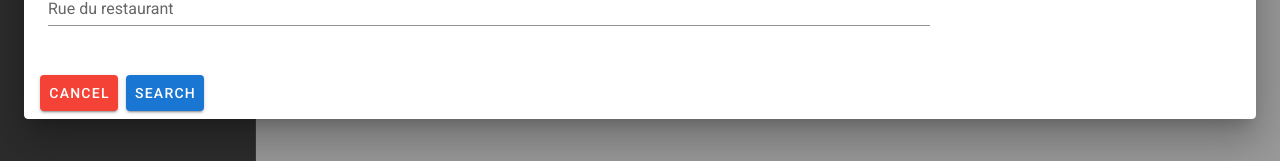
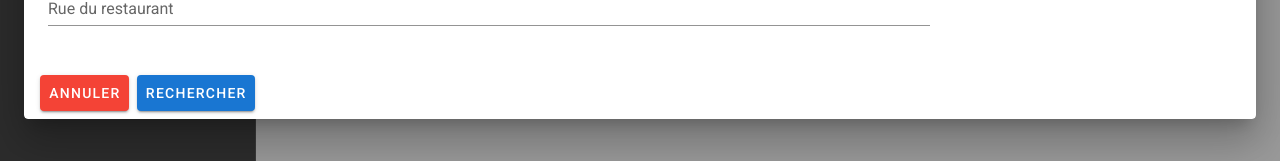
Before and after one commit to Gilles-Marco/M1MIAGE_Web_Restaurant_client, a Vue app: page / in a window 1280 px wide. Both pictures are taken after a click on the button "RECHERCHE AVANCÉE". Shown: the part 522-683 px from the top of the page. Built offline with nearby package versions, Linux system fonts and the light colour scheme; no server answers.

Commit message:
Fix advanced search and click on restaurant's card

```diff
--- a/src/components/advanced_search.vue
+++ b/src/components/advanced_search.vue
@@ -27,8 +27,8 @@
           </v-form>
       </v-card-text>
       <v-card-actions>
-        <v-btn color="red" class="white--text" @click="closeDialog()">Cancel</v-btn>
-        <v-btn color='primary' @click="search()">Search</v-btn>
+        <v-btn color="red" class="white--text" @click="closeDialog()">Annuler</v-btn>
+        <v-btn color='primary' @click="search()">Rechercher</v-btn>
       </v-card-actions>
     </v-card>
   </v-dialog>
--- a/src/components/restaurantCard.vue
+++ b/src/components/restaurantCard.vue
@@ -22,10 +22,10 @@
 
             <v-list>
               <v-list-item class="action_command" @click="$emit('delete-restaurant', restaurant)">
-                <v-list-item-title class="red--text"><v-icon color="red">mdi-delete</v-icon> Delete</v-list-item-title>
+                <v-list-item-title class="red--text"><v-icon color="red">mdi-delete</v-icon> Supprimer</v-list-item-title>
               </v-list-item>
               <v-list-item class="action_command" @click="$emit('edit-restaurant', restaurant)">
-                <v-list-item-title class="gray--text"><v-icon color="gray">mdi-pen</v-icon> Edit</v-list-item-title>
+                <v-list-item-title class="gray--text"><v-icon color="gray">mdi-pen</v-icon> Éditer</v-list-item-title>
               </v-list-item>
             </v-list>
           </v-menu>
@@ -64,11 +64,11 @@ export default {
             default: false
         }
     },
-    data: function(){
-        return {
-            urlDetail: `/RestaurantDetail?id=${this.restaurant._id}`
-        }
-    },
+    computed: {
+      urlDetail(){
+        return `/RestaurantDetail?id=${this.restaurant._id}`
+      }
+    }
 }
 </script>
 
```
